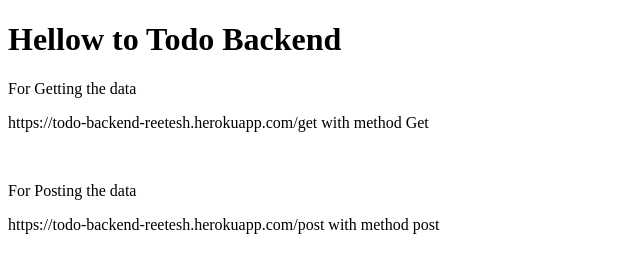
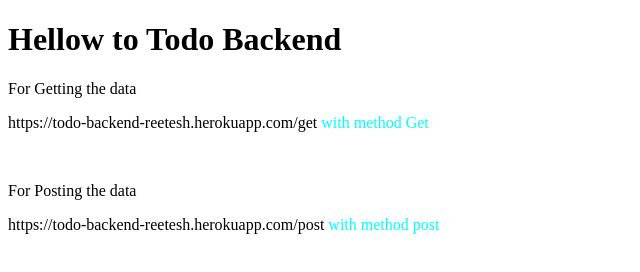
Before and after one commit to reeteshin/Todo-Backend, a website: page index.html in a window 1280 px wide. Shown: the whole page, without its empty margins (0-640 px from the left). Drawn offline with Linux system fonts and the light colour scheme.

Commit message:
Update index.html

```diff
--- a/index.html
+++ b/index.html
@@ -10,10 +10,10 @@
     <h1>Hellow to Todo  Backend</h1>
      <div>
          <p>For Getting the data</p>
-         <p><a>https://todo-backend-reetesh.herokuapp.com/get</a> with method Get</p>
+         <p><a>https://todo-backend-reetesh.herokuapp.com/get</a> <a style="color: aqua;">with method Get</a> </p>
          <br>
          <p>For Posting the data</p>
-         <p><a>https://todo-backend-reetesh.herokuapp.com/post</a> with method post</p>
+         <p><a>https://todo-backend-reetesh.herokuapp.com/post</a> <a style="color: aqua;">with method post</a> </p>
      </div>
 </body>
 </html>
```
